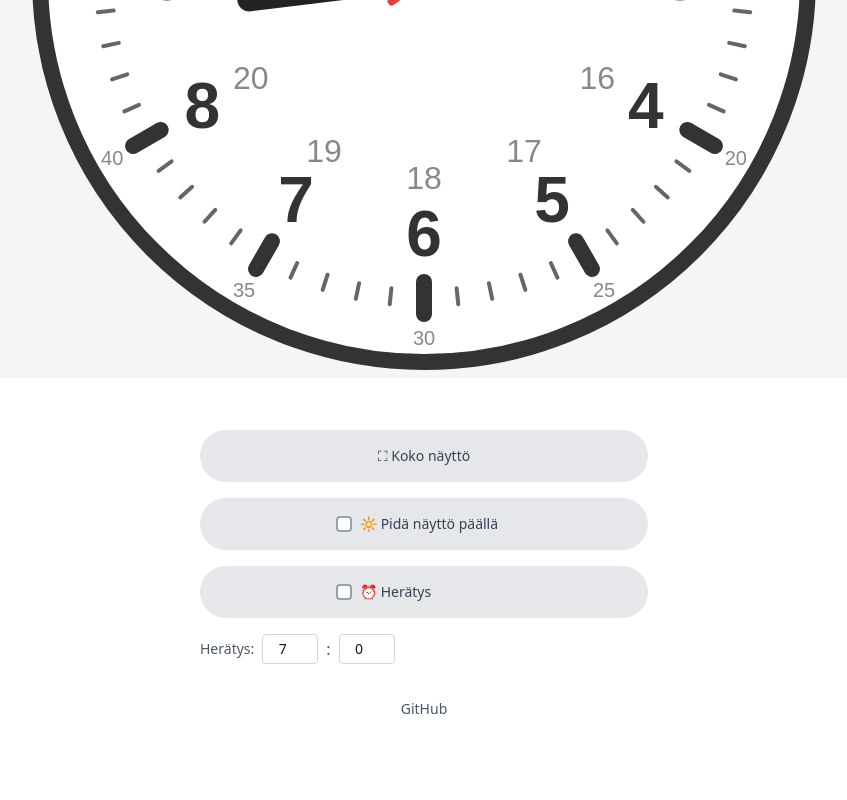
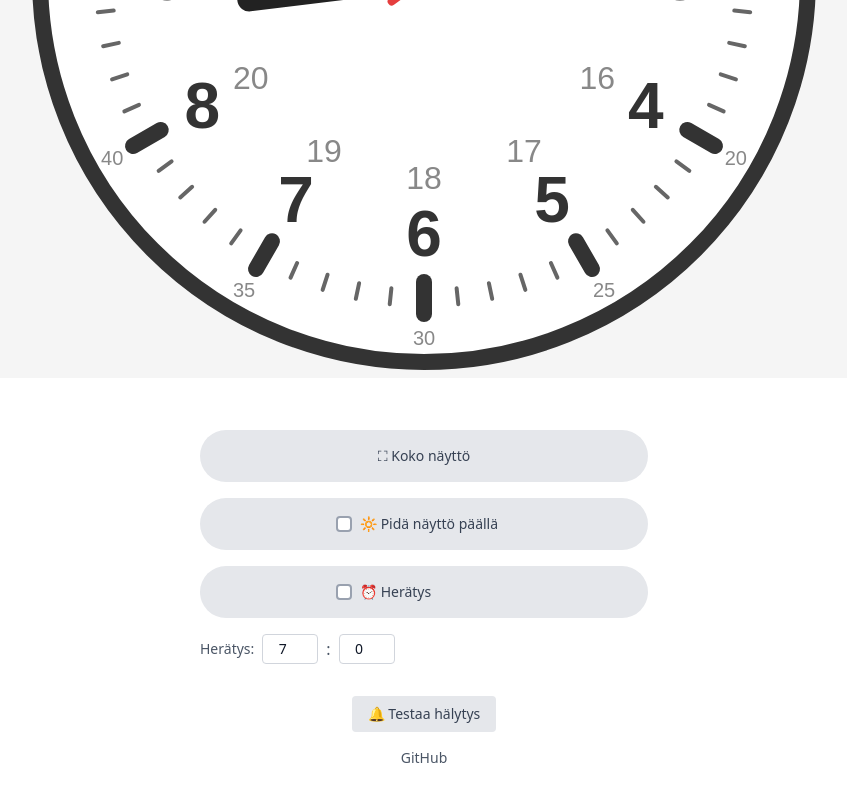
Before and after one commit to esamattis/kello, a Preact app: page / in a window 1280 px wide. Shown: the part 422-1222 px from the top of the page, without its empty margins (216-1063 px from the left). Before the commit the page ends 1174 px from the top, so only its background shows below. Built offline with nearby package versions, Linux system fonts and the light colour scheme.

Commit message:
test alarm

```diff
--- a/src/alarm.tsx
+++ b/src/alarm.tsx
@@ -223,6 +223,14 @@ export function dismissAlarm() {
     stopAlarmSound();
 }
 
+// Test the alarm for a short duration
+export function testAlarm() {
+    if (alarmTriggered.value) return; // Already triggered
+    window.scrollTo({ top: 0, behavior: "smooth" });
+    alarmTriggered.value = true;
+    playAlarmSound();
+}
+
 // Reset alarm for next day (call when minute changes away from alarm time)
 export function resetAlarmTrigger() {
     if (alarmTriggered.value) return; // Don't reset if still triggered
@@ -257,6 +265,18 @@ export function AlarmToggle() {
         >
             ⏰ Herätys
         </ToggleButton>
+    );
+}
+
+export function AlarmTestButton() {
+    return (
+        <button
+            type="button"
+            onClick={testAlarm}
+            class="px-4 py-2 text-sm bg-gray-200 hover:bg-gray-300 text-gray-700 rounded transition-colors"
+        >
+            🔔 Testaa hälytys
+        </button>
     );
 }
 
--- a/src/index.tsx
+++ b/src/index.tsx
@@ -16,6 +16,7 @@ import {
     useAlarmHandDrag,
     computeTimeToNextAlarm,
     alarmTimeFormatted,
+    AlarmTestButton,
 } from "./alarm";
 import { Tooltip } from "./Tooltip";
 
@@ -599,7 +600,8 @@ export function App() {
                     <AlarmToggle />
                     <AlarmTimeInput currentTime={currentTime} />
                 </div>
-                <div class="mt-8 text-center">
+                <div class="mt-8 text-center flex flex-col items-center gap-4">
+                    <AlarmTestButton />
                     <a
                         href="https://github.com/esamattis/kello"
                         rel="noopener noreferrer"
```
